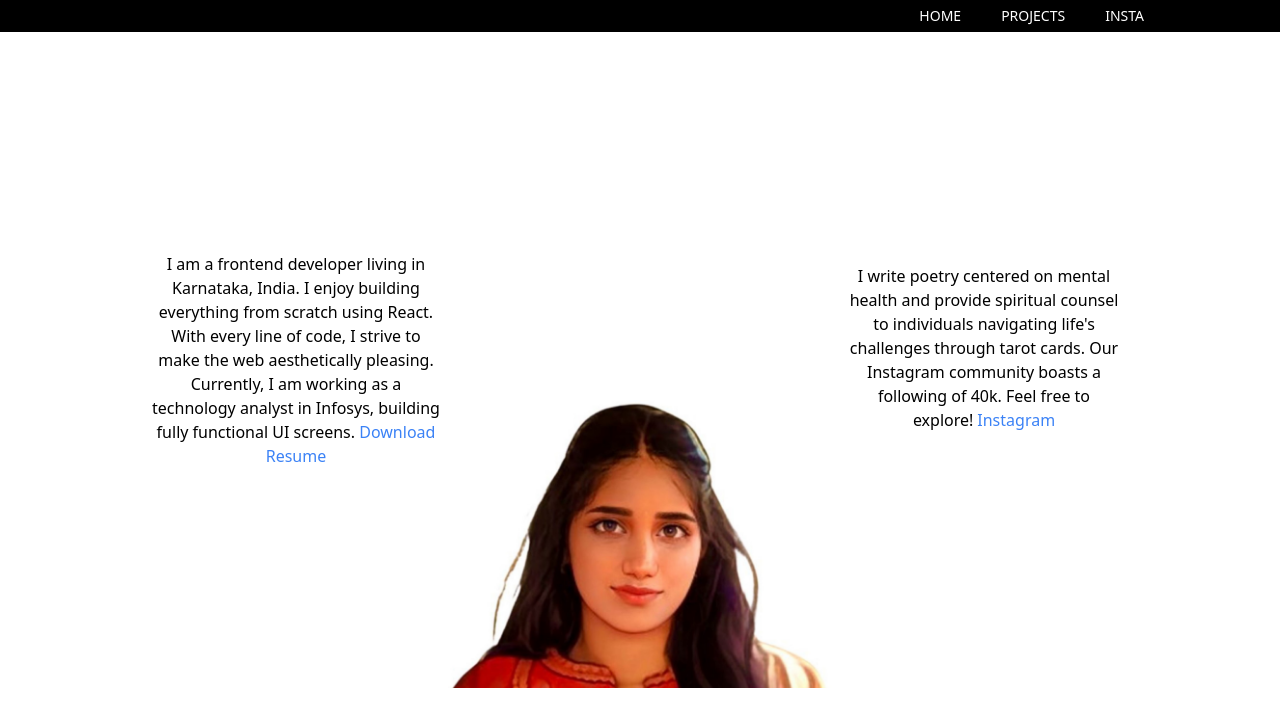
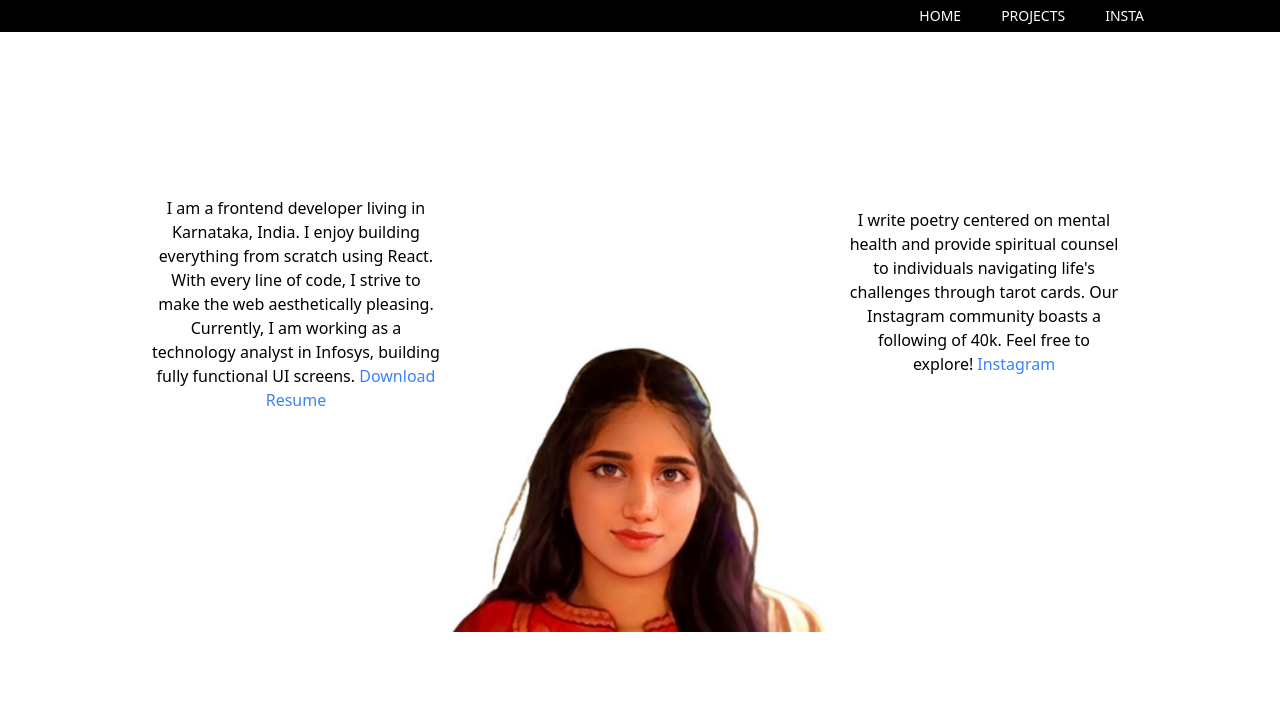
Before and after one commit to varadadg/myPortfolio, a React (Vite) app: page / in a window 1280 px wide. Shown: the top 726 px of the page. Built offline with nearby package versions, Linux system fonts and the light colour scheme.

Commit message:
adjusted gap between navbar and home

```diff
--- a/src/Home.jsx
+++ b/src/Home.jsx
@@ -31,8 +31,8 @@ const Home = () => {
   return (
     <div className="flex justify-center w-full">
       <style>{keyframes}</style>
-      <div className="xs:grid  grid-cols-1 gap-2 sm:grid grid-cols-1 gap-2  justify-center md:grid grid-cols-1 gap-2  justify-center   lg:flex ">
-        <div className="xs:w-64 xs:h-64 xs:mt-8  xs:place-self-center sm:w-72 sm:h-72 flex items-center justify-center">
+      <div className="xl:-mt-14 xs:grid  grid-cols-1 gap-2 sm:grid grid-cols-1 gap-2  justify-center md:grid grid-cols-1 gap-2  justify-center   lg:flex ">
+        <div className="xs:w-64 xs:h-64 xs:mt-8   xs:place-self-center sm:w-72 sm:h-72 flex items-center justify-center">
           <p
             className="text-center text-black lg:text-md "
             style={animationStyleFromLeft}>
@@ -52,7 +52,7 @@ const Home = () => {
           </p>
         </div>
 
-        <div className="lg:w-96 2xl:mt-[25rem] xl:mt-[25rem]  lg:mt-[32rem] md:mt-6 xs:w-96 xs:h-64 xs:-mt-[1.9rem] bg-contain bg-center xs:place-self-center sm:w-72 sm:h-72  overflow-hidden">
+        <div className="lg:w-96 2xl:mt-[28rem] xl:mt-[25rem]  lg:mt-[32rem] md:mt-6 xs:w-96 xs:h-64 xs:-mt-[1.9rem] bg-contain bg-center xs:place-self-center sm:w-72 sm:h-72  overflow-hidden">
           <img
             src={myImage}
             alt="Your image description"
@@ -68,7 +68,7 @@ const Home = () => {
           </a>
         </div>
 
-        <div className="xs:w-64 xs:h-64 xs:mt-8 xs:place-self-center sm:w-72 sm:h-72 md:mt-32 text-md ">
+        <div className="xs:w-64 xs:h-64 xs:mt-8  xs:place-self-center sm:w-72 sm:h-72 md:mt-32 text-md ">
           <p
             className="text-center text-black "
             style={animationStyleFromRight}>
```
